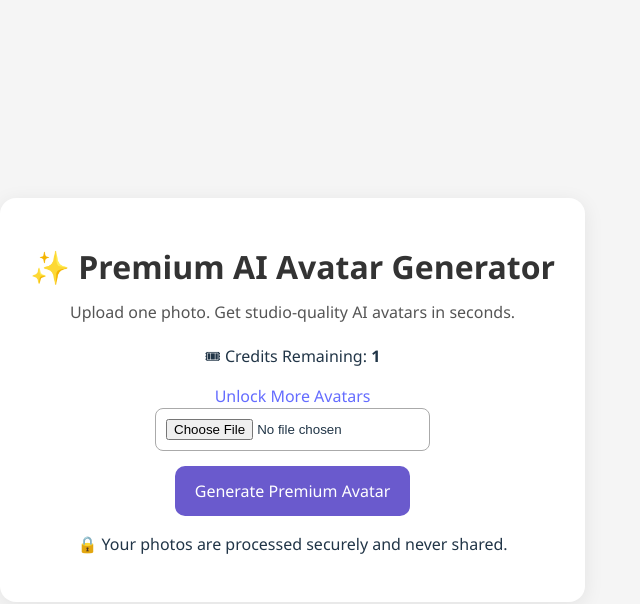
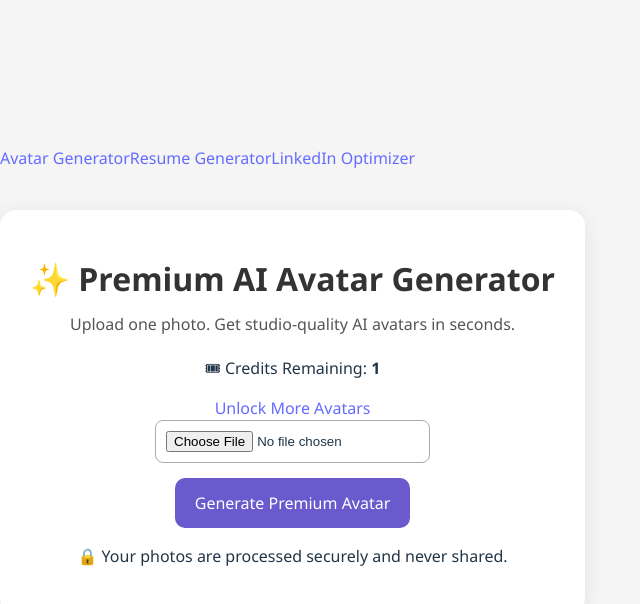
Before and after one commit to Adeyinka78/cartoonizer-frontend, a React (Vite) app: page / in a window 1280 px wide. Shown: the top 604 px of the page, without its empty margins (0-640 px from the left). Built offline with nearby package versions, Linux system fonts and the light colour scheme; no server answers.

Commit message:
convert App.jsx to router and add resume/linkedin pages

```diff
--- a/src/App.jsx
+++ b/src/App.jsx
@@ -1,15 +1,16 @@
+// src/App.jsx
 import { useState } from "react";
+import { BrowserRouter as Router, Routes, Route, Link } from "react-router-dom";
 import "./App.css";
 
-function App() {
-  // Guaranteed API URL resolution
+import ResumeGenerator from "./pages/ResumeGenerator";
+import LinkedInOptimizer from "./pages/LinkedInOptimizer";
+
+function AvatarGenerator() {
   const API_BASE_URL =
     (import.meta.env.VITE_API_BASE_URL &&
       import.meta.env.VITE_API_BASE_URL.trim()) ||
     "https://cartoonizer-backend-production-4203.up.railway.app";
-
-  console.log("Frontend loaded ✅");
-  console.log("Using API (fresh):", API_BASE_URL);
 
   const [image, setImage] = useState(null);
   const [preview, setPreview] = useState(null);
@@ -134,4 +135,20 @@ function App() {
   );
 }
 
-export default App;
+export default function App() {
+  return (
+    <Router>
+      <nav className="nav">
+        <Link to="/" className="nav-link">Avatar Generator</Link>
+        <Link to="/resume" className="nav-link">Resume Generator</Link>
+        <Link to="/linkedin" className="nav-link">LinkedIn Optimizer</Link>
+      </nav>
+
+      <Routes>
+        <Route path="/" element={<AvatarGenerator />} />
+        <Route path="/resume" element={<ResumeGenerator />} />
+        <Route path="/linkedin" element={<LinkedInOptimizer />} />
+      </Routes>
+    </Router>
+  );
+}
```
